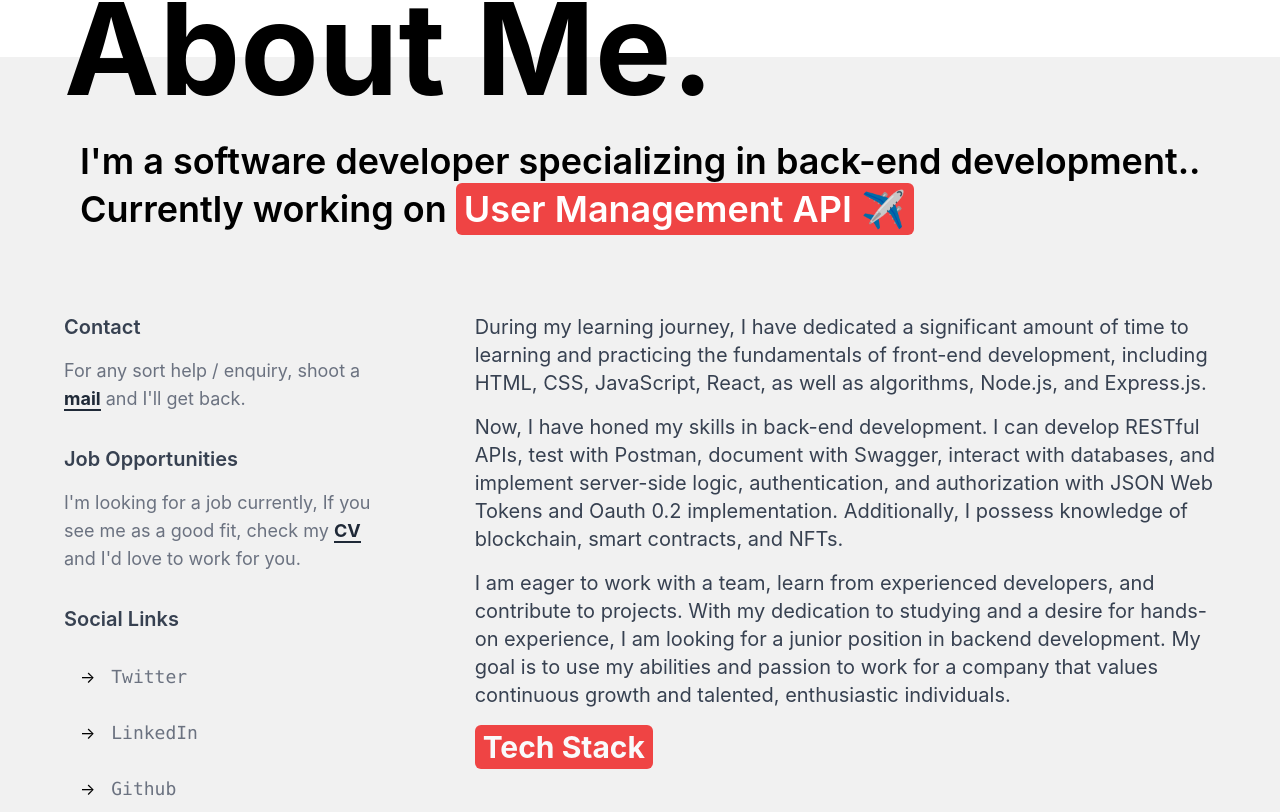
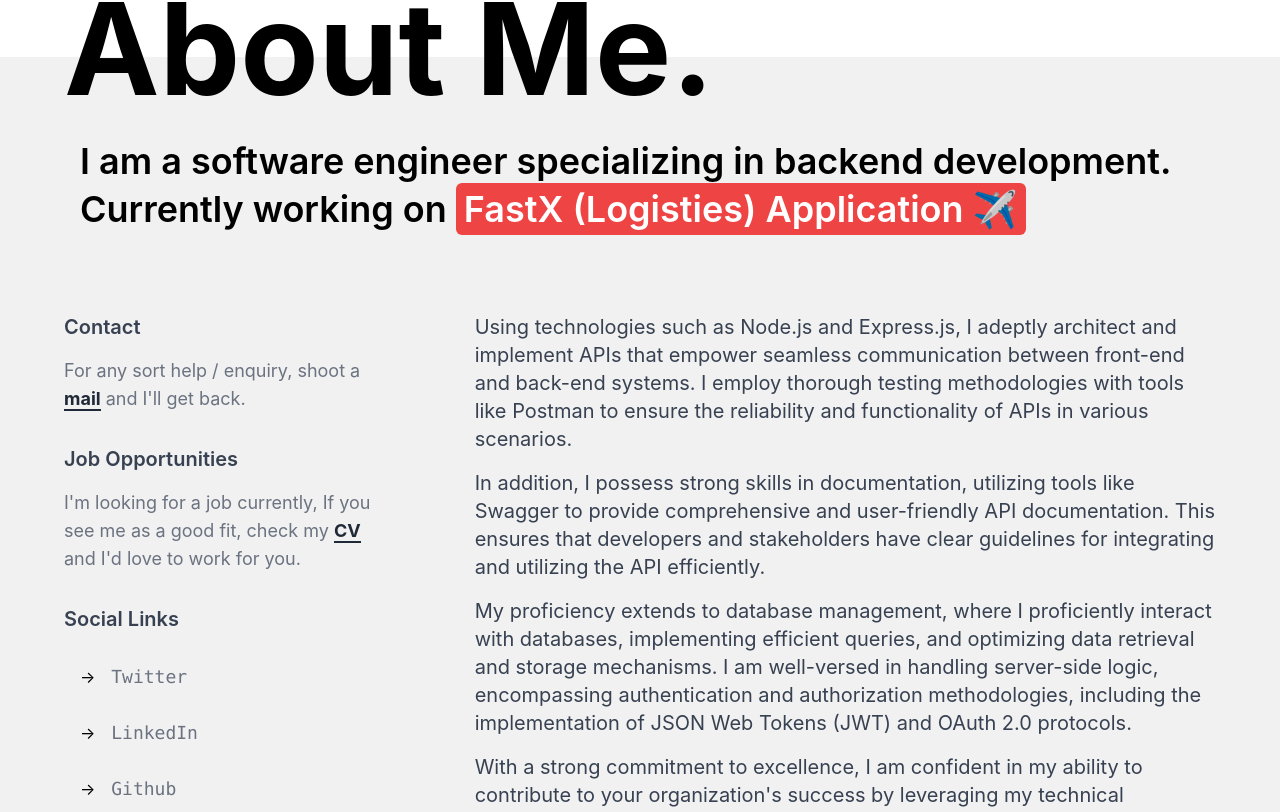
Before and after one commit to obinnafranklinduru/obinna.in, a Next.js app: page /about in a window 1280 px wide. Shown: the part 307-1119 px from the top of the page. Built offline with nearby package versions, Linux system fonts and the light colour scheme.

Commit message:
updated info

```diff
--- a/constants/data.js
+++ b/constants/data.js
@@ -1,7 +1,7 @@
 const userData = {
   githubUsername: "obinnafranklinduru",
   name: "Obinna Duru",
-  designation: "Back-End Developer",
+  designation: "Backend Developer",
   avatarUrl: "/avatar.jpg",
   email: "duruobinnafranklin@gmail.com",
   phone: "+234 8064248389",
@@ -55,14 +55,15 @@ const userData = {
   ],
   about: {
     title:
-      "I'm a software developer specializing in back-end development.",
+      "I am a software engineer specializing in backend development",
     description: [
-      `During my learning journey, I have dedicated a significant amount of time to learning and practicing the fundamentals of front-end development, including HTML, CSS, JavaScript, React, as well as algorithms, Node.js, and Express.js.`,
-      `Now, I have honed my skills in back-end development. I can develop RESTful APIs, test with Postman, document with Swagger, interact with databases, and implement server-side logic, authentication, and authorization with JSON Web Tokens and Oauth 0.2 implementation. Additionally, I possess knowledge of blockchain, smart contracts, and NFTs.`,
-      `I am eager to work with a team, learn from experienced developers, and contribute to projects. With my dedication to studying and a desire for hands-on experience, I am looking for a junior position in backend development. My goal is to use my abilities and passion to work for a company that values continuous growth and talented, enthusiastic individuals.`,
+      `Using technologies such as Node.js and Express.js, I adeptly architect and implement APIs that empower seamless communication between front-end and back-end systems. I employ thorough testing methodologies with tools like Postman to ensure the reliability and functionality of APIs in various scenarios.`,
+      `In addition, I possess strong skills in documentation, utilizing tools like Swagger to provide comprehensive and user-friendly API documentation. This ensures that developers and stakeholders have clear guidelines for integrating and utilizing the API efficiently.`,
+      `My proficiency extends to database management, where I proficiently interact with databases, implementing efficient queries, and optimizing data retrieval and storage mechanisms. I am well-versed in handling server-side logic, encompassing authentication and authorization methodologies, including the implementation of JSON Web Tokens (JWT) and OAuth 2.0 protocols.`,
+      `With a strong commitment to excellence, I am confident in my ability to contribute to your organization's success by leveraging my technical expertise and passion for building innovative and reliable backend systems.`,
     ],
-    currentProject: "User Management API",
-    currentProjectUrl: "https://github.com/obinnafranklinduru/user_management",
+    currentProject: "FastX (Logisties) Application",
+    currentProjectUrl: "https://github.com/Worksquare/FasX",
   },
   experience: [
     {
@@ -70,7 +71,7 @@ const userData = {
       company: "Tribesquare",
       year: "2023",
       companyLink: "https://www.tribesquare.co/",
-      desc: "Gain access to a transformative learning experience, where I will work on real-life tasks, collaborate with a team, and develop new skills. ",
+      desc: "Build and maintain the server-side components of applications, including APIs, server-side logic, and database management. I ensure secure access, optimal performance, and seamless integration with third-party services. Testing, collaboration, and delivering robust solutions are key focuses of my work.",
     },
     {
       title: "Community Manager",
@@ -106,7 +107,7 @@ const userData = {
     "https://drive.google.com/file/d/17GsLRXScdvBjGP94pGOFlyhLrqKWOeOm/view?usp=sharing",
   socialLinks: {
     twitter: "https://twitter.com/FranklinDuru7",
-    linkedin: "https://www.linkedin.com/in/obinna-duru-11297b225/",
+    linkedin: "https://www.linkedin.com/in/obinna-franklin-duru/",
     github: "https://github.com/obinnafranklinduru",
     facebook: "https://web.facebook.com/franklin.duru.3979/",
     telegram: "https://t.me/obinnaduru",
```
